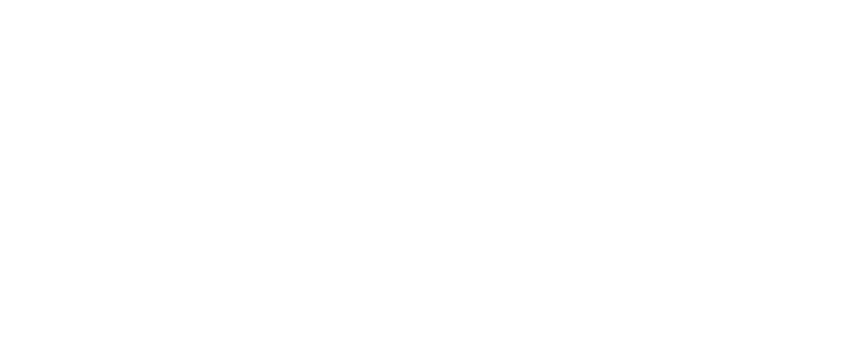
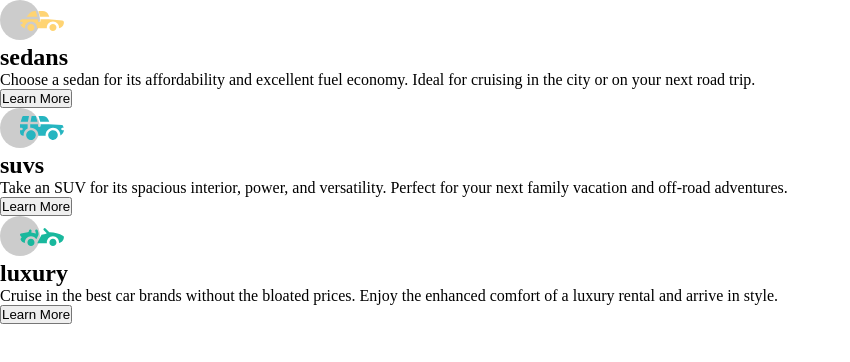
Before and after one commit to Cruse180795/3-Column-Preview-Card, a plain HTML site: page index.html in a window 1280 px wide. Shown: the whole page, without its empty margins (0-850 px from the left). Drawn offline with Linux system fonts and the light colour scheme.

Commit message:
HTML Markup

```diff
--- a/index.html
+++ b/index.html
@@ -18,6 +18,35 @@
 
 <body>
 
+  <main>
+    <section class="card card--orange">
+      <img src="/images/icon-sedans.svg" alt="Sedans Icon">
+      <h1 class="card__title">sedans</h1>
+      <p class="card__description">Choose a sedan for its affordability and excellent fuel economy. Ideal for cruising
+        in the city or on your next road trip.</p>
+      <button class="btn btn--orange">Learn More</button>
+    </section>
+
+    <section class="card card--cyan">
+      <img src="/images/icon-suvs.svg" alt="Suvs Icon">
+      <h1 class="card__title">suvs</h1>
+      <p class="card__description">Take an SUV for its spacious interior, power, and versatility. Perfect for your next
+        family
+        vacation and off-road adventures.</p>
+      <button class="btn btn--cyan">Learn More</button>
+    </section>
+
+    <section class="card card--dark-cyan">
+      <img src="/images/icon-luxury.svg" alt="Luxury Icon">
+      <h1 class="card__title">luxury</h1>
+      <p class="card__description">Cruise in the best car brands without the bloated prices. Enjoy the enhanced comfort
+        of a
+        luxury rental and arrive in style. </p>
+      <button class="btn btn--dark-cyan">Learn More</button>
+    </section>
+
+  </main>
+
 </body>
 
 </html>
```
